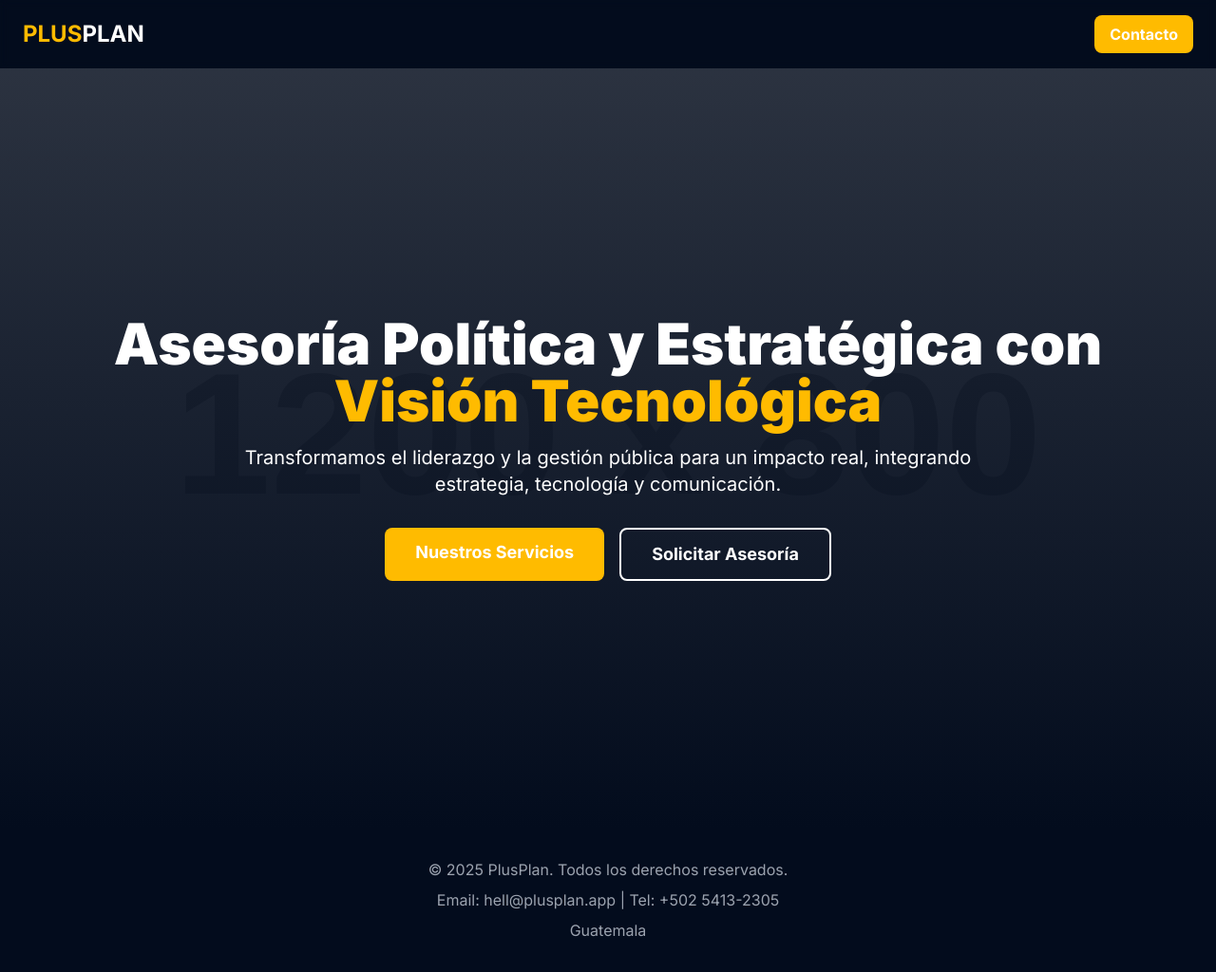
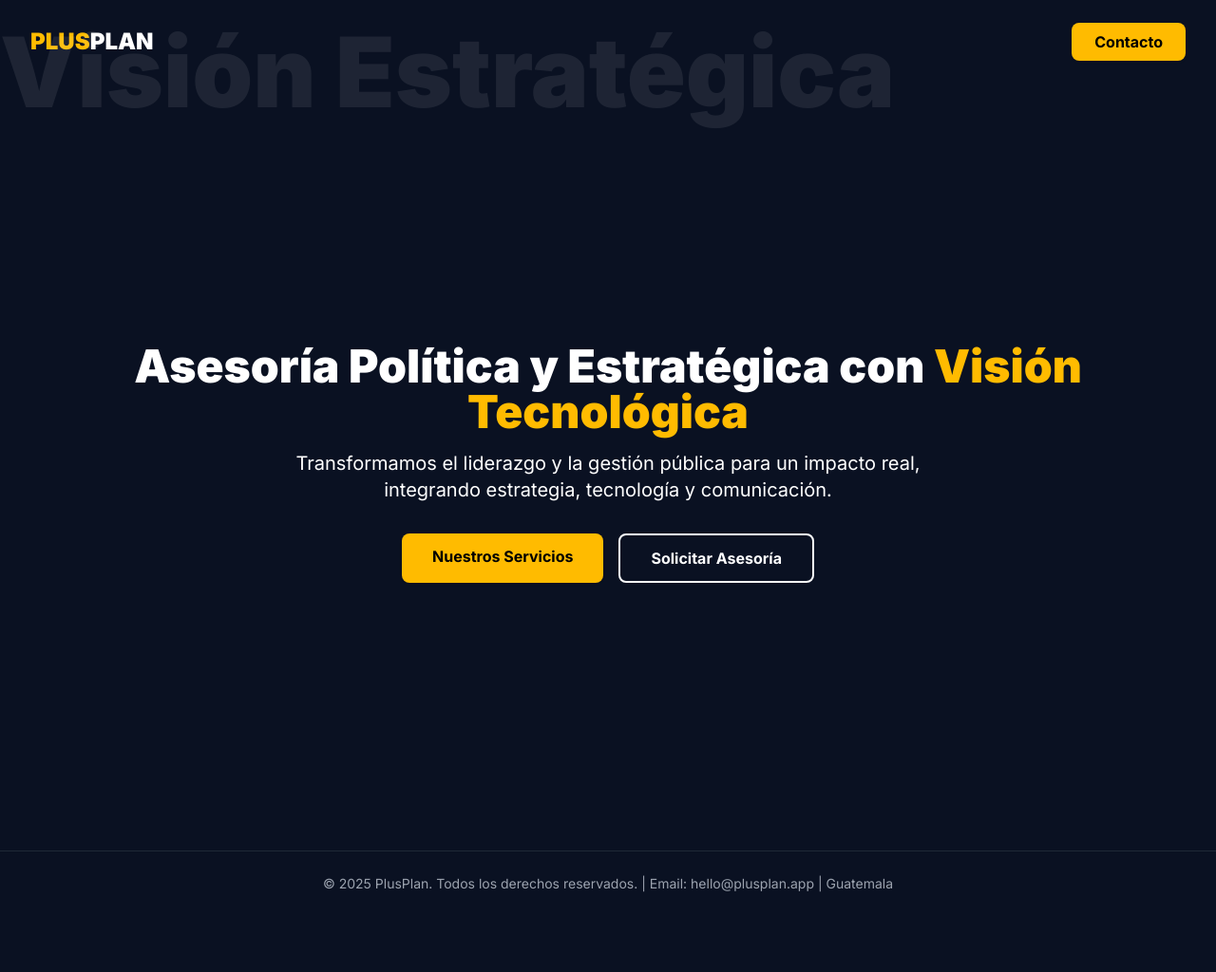
Before and after one commit to luist0r/pluspla-site, a plain HTML site: page index.html in a window 1280 px wide. Shown: the whole page at 95% size. After the commit the page ends 965 px from the top, so only its background shows below. Drawn offline with nearby package versions, Linux system fonts and the light colour scheme; placeholder pictures from the web are drawn by us.

Commit message:
Update index.html

```diff
--- a/index.html
+++ b/index.html
@@ -4,118 +4,66 @@
   <meta charset="UTF-8">
   <meta name="viewport" content="width=device-width, initial-scale=1.0">
   <title>PlusPlan: Asesoría Política y Estratégica con Visión Tecnológica</title>
+  <meta name="description" content="Transformamos el liderazgo y la gestión pública para un impacto real, integrando estrategia, tecnología y comunicación.">
+  <!-- Tailwind CSS CDN -->
   <script src="https://cdn.tailwindcss.com"></script>
-    <script src="https://cdn.jsdelivr.net/npm/chart.js"></script>
-    <link rel="preconnect" href="https://fonts.googleapis.com">
-    <link rel="preconnect" href="https://fonts.gstatic.com" crossorigin>
+  <!-- Google Fonts: Inter -->
   <link href="https://fonts.googleapis.com/css2?family=Inter:wght@400;700;900&display=swap" rel="stylesheet">
   <style>
     body {
-            background-color: #030C1D;
-            color: #FFFFFF;
+      background-color: #0A1122;
+      color: #fff;
       font-family: 'Inter', sans-serif;
+      min-height: 100vh;
     }
-        .bg-primary-dark { background-color: #030C1D; }
-        .bg-accent-yellow { background-color: #FFBB00; }
-        .text-accent-yellow { color: #FFBB00; }
-        .border-accent-yellow { border-color: #FFBB00; }
-        .bg-accent-red { background-color: #F40000; }
-        .text-accent-red { color: #F40000; }
-        .section-padding {
-            padding: 4rem 1.5rem;
-        }
-        @media (min-width: 768px) {
-            .section-padding {
-                padding: 6rem 2rem;
-            }
-        }
-        .chart-container {
-            position: relative;
-            margin: auto;
-            height: 320px;
-            width: 100%;
-            max-width: 450px;
-        }
-        @media (min-width: 768px) {
-            .chart-container {
-                height: 400px;
-                max-width: 500px;
-            }
-        }
-        .flowchart-step {
-            position: relative;
-            padding-left: 2.5rem;
-            padding-bottom: 2.5rem;
-            border-left: 3px solid #FFBB00;
-        }
-        .flowchart-step:last-child {
-            border-left: 3px solid transparent;
-        }
-        .flowchart-dot {
+    .text-yellow-ffbb00 { color: #FFBB00; }
+    .bg-yellow-ffbb00 { background-color: #FFBB00; }
+    .btn-outline { border: 2px solid #fff; }
+    .hero-bg {
       position: absolute;
-            left: -0.8rem;
-            top: 0;
-            width: 1.5rem;
-            height: 1.5rem;
-            border-radius: 9999px;
-            background-color: #FFBB00;
-            border: 3px solid #030C1D;
-        }
-        .spinner {
-            border: 4px solid rgba(255, 255, 255, 0.3);
-            border-top: 4px solid #FFBB00;
-            border-radius: 50%;
-            width: 24px;
-            height: 24px;
-            animation: spin 1s linear infinite;
-            display: inline-block;
-            vertical-align: middle;
-            margin-right: 8px;
-        }
-        @keyframes spin {
-            0% { transform: rotate(0deg); }
-            100% { transform: rotate(360deg); }
+      left: 0; top: 0; width: 100vw; height: 100vh; z-index: 0;
+      font-size: 8vw;
+      opacity: 0.08;
+      color: #fff;
+      font-weight: 900;
+      pointer-events: none;
+      user-select: none;
+      overflow: hidden;
     }
   </style>
 </head>
-<body class="bg-primary-dark">
+<body class="relative overflow-x-hidden">
 
-    <!-- HEADER -->
-    <header class="bg-primary-dark/80 backdrop-blur-sm sticky top-0 z-50">
-        <nav class="container mx-auto px-6 py-4 flex justify-between items-center">
-            <h1 class="text-2xl font-bold text-accent-yellow">PLUS<span class="text-white">PLAN</span></h1>
-            <a href="#contact" class="bg-accent-yellow text-primary-dark font-bold py-2 px-4 rounded-lg hover:bg-yellow-400 transition-colors">Contacto</a>
-        </nav>
+  <!-- Header -->
+  <header class="w-full flex justify-between items-center px-8 py-6 absolute top-0 left-0 z-10">
+    <div class="text-2xl font-extrabold">
+      <span class="text-yellow-ffbb00">PLUS</span><span class="text-white">PLAN</span>
+    </div>
+    <a href="#contacto" class="bg-yellow-ffbb00 text-black font-bold py-2 px-6 rounded-lg shadow hover:bg-yellow-400 transition-colors">Contacto</a>
   </header>
 
-    <!-- HERO -->
-    <main>
-        <section id="hero" class="min-h-screen flex items-center section-padding bg-cover bg-center" style="background-image: linear-gradient(rgba(3, 12, 29, 0.8), rgba(3, 12, 29, 1)), url('https://placehold.co/1200x800/030C1D/FFFFFF?text=Visión+Estratégica');">
-            <div class="container mx-auto text-center">
-                <h1 class="text-4xl md:text-6xl font-black text-white leading-tight mb-4">Asesoría Política y Estratégica con <span class="text-accent-yellow">Visión Tecnológica</span></h1>
-                <p class="text-lg md:text-xl max-w-3xl mx-auto mb-8">Transformamos el liderazgo y la gestión pública para un impacto real, integrando estrategia, tecnología y comunicación.</p>
-                <div class="flex justify-center gap-4">
-                    <a href="#services" class="bg-accent-yellow text-primary-dark font-bold py-3 px-8 rounded-lg text-lg hover:bg-yellow-400 transition-colors">Nuestros Servicios</a>
-                    <a href="#contact" class="bg-transparent border-2 border-white text-white font-bold py-3 px-8 rounded-lg text-lg hover:bg-white hover:text-primary-dark transition-colors">Solicitar Asesoría</a>
+  <!-- Hero Section -->
+  <main class="flex flex-col items-center justify-center min-h-screen relative z-10">
+    <div class="hero-bg hidden md:block">
+      Visión Estratégica
     </div>
+    <section class="mt-32 md:mt-44 text-center relative z-20">
+      <h1 class="text-3xl md:text-5xl font-extrabold mb-4 leading-tight">
+        Asesoría Política y Estratégica con <span class="text-yellow-ffbb00">Visión Tecnológica</span>
+      </h1>
+      <p class="text-lg md:text-xl max-w-2xl mx-auto mb-8">
+        Transformamos el liderazgo y la gestión pública para un impacto real, integrando estrategia, tecnología y comunicación.
+      </p>
+      <div class="flex flex-col md:flex-row justify-center gap-4">
+        <a href="#servicios" class="bg-yellow-ffbb00 text-black font-bold py-3 px-8 rounded-lg shadow hover:bg-yellow-400 transition-colors">Nuestros Servicios</a>
+        <a href="#contacto" class="btn-outline text-white font-bold py-3 px-8 rounded-lg hover:bg-white hover:text-black transition-colors">Solicitar Asesoría</a>
       </div>
     </section>
-
-        <!-- MÁS SECCIONES AQUÍ -->
-        <!-- Pega todas las secciones completas que ya tienes desarrolladas en tu código largo -->
-
   </main>
 
-    <!-- FOOTER -->
-    <footer class="bg-primary-dark py-8">
-        <div class="container mx-auto text-center text-gray-400">
-            <p>&copy; 2025 PlusPlan. Todos los derechos reservados.</p>
-            <p class="mt-2">Email: hell@plusplan.app | Tel: +502 5413-2305</p>
-            <p class="mt-2">Guatemala</p>
-        </div>
+  <!-- Footer -->
+  <footer class="w-full py-6 mt-24 text-center text-gray-400 text-sm border-t border-gray-800 bg-[#0A1122]">
+    &copy; 2025 PlusPlan. Todos los derechos reservados. | Email: hello@plusplan.app | Guatemala
   </footer>
-
-    <!-- SCRIPTS AQUÍ (ya incluidos en el <head> pero puedes poner tus propios <script> adicionales si lo necesitas) -->
-
 </body>
 </html>
```
Lines whose indentation alone changed are shown as unchanged.
